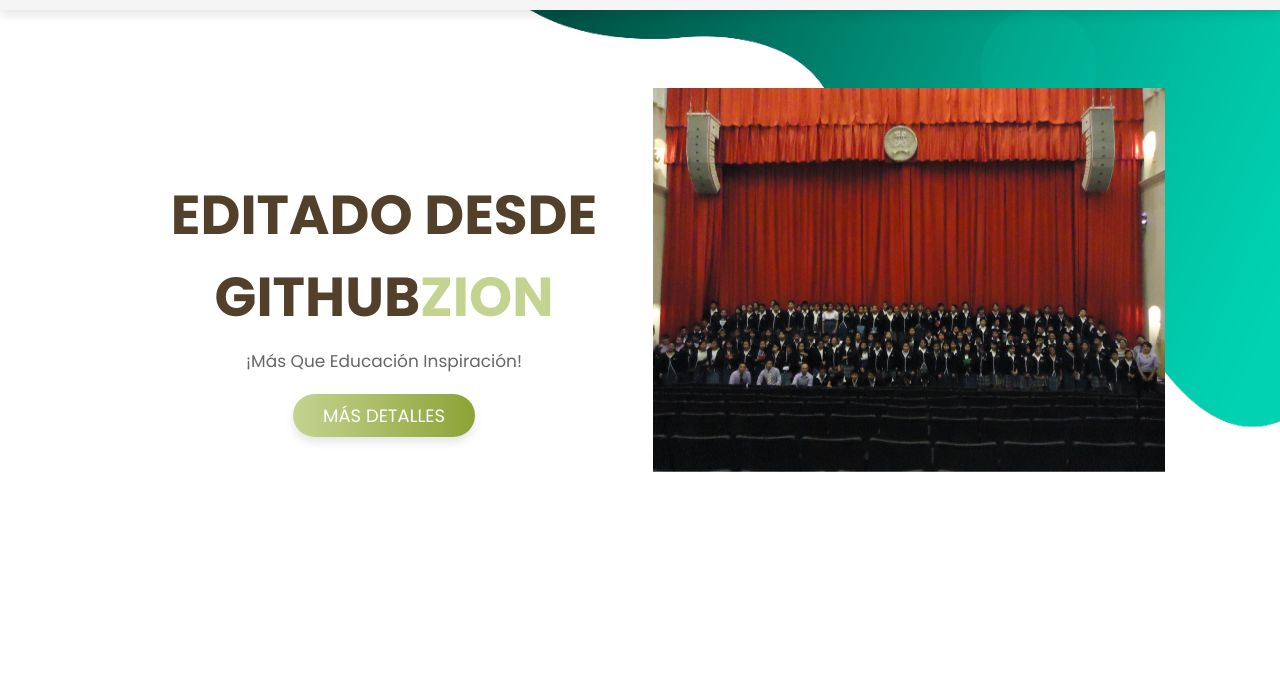
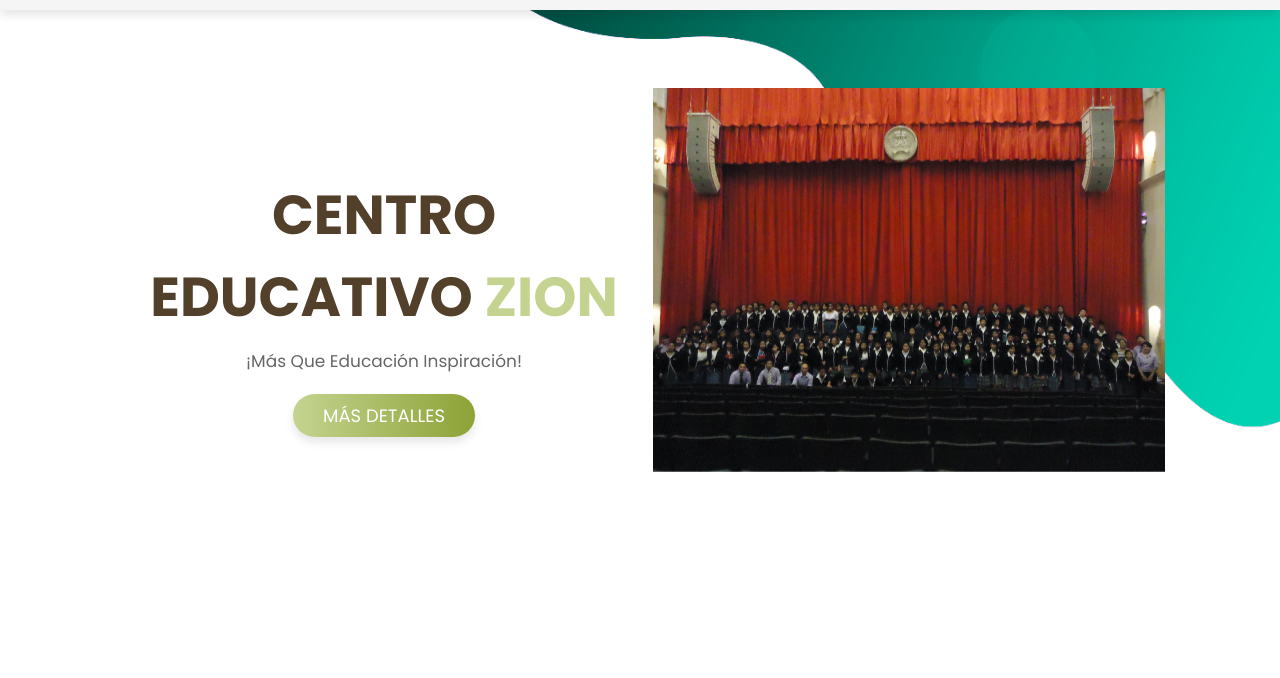
Before and after one commit to oflyheight/zion, a plain HTML site: page index.html in a window 1280 px wide. Shown: the part 122-800 px from the top of the page. Drawn offline with Linux system fonts and the light colour scheme.

Commit message:
Update index.html

```diff
--- a/index.html
+++ b/index.html
@@ -27,7 +27,7 @@
 
     <section class="inicio" id="inicio">
         <div class="content">
-            <Center><h3>Editado desde GitHub<span>ZION</span></h3>
+            <Center><h3>Centro Educativo <span>ZION</span></h3>
             <p>¡Más que Educación Inspiración!</p>
             <a href="#" class="btn">MÁS DETALLES</a></Center>
         </div>
```
